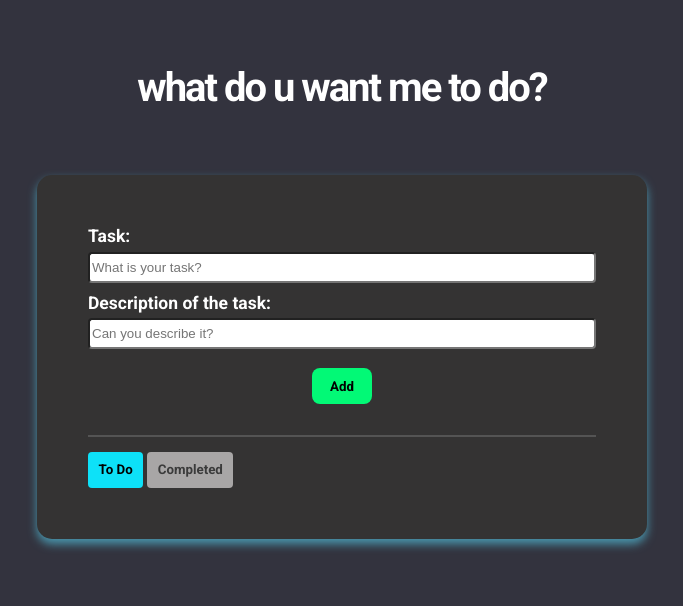
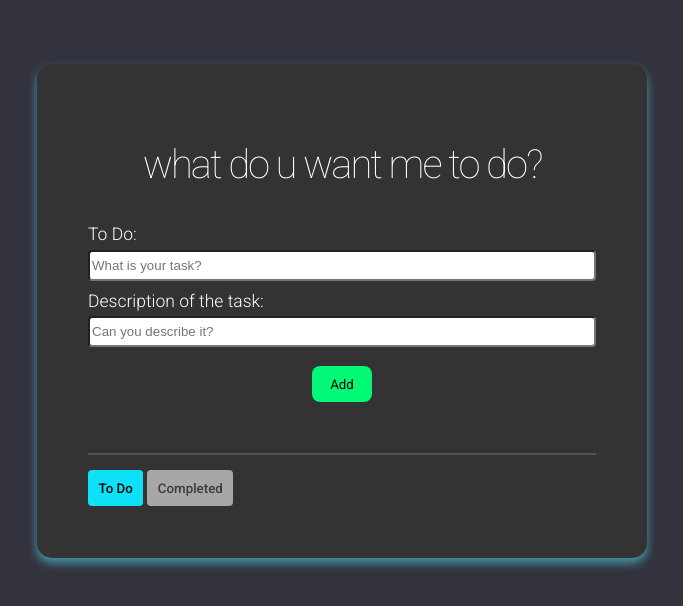
Before and after one commit to shewwww/todoApp, a React (Create React App) app: page / in a window 1280 px wide. Shown: the top 606 px of the page, without its empty margins (298-981 px from the left). Built offline with nearby package versions, Linux system fonts and the light colour scheme.

Commit message:
changed the overall font

```diff
--- a/src/App.css
+++ b/src/App.css
@@ -6,9 +6,9 @@ body{
   overflow: hidden;
 }
 
-h1{
-  text-align: center;
+.todo-input h1{
   font-family: 'Roboto', sans-serif;
+  font-weight: 55;
   font-size: 40px;
   letter-spacing: -2px;
   color:rgb(255, 255, 255);
@@ -18,17 +18,18 @@ h1{
 
 h3{
   font-family: 'Roboto', sans-serif;
-  font-size: 25px;
-  letter-spacing: 1px;
+  font-size: 20px;
+  letter-spacing: 2.5px;
   color: aliceblue;
   margin: 1px 0;
+  font-weight: 400;
 }
 
 p{
-  font-size: 16px;
-  font-weight: 400;
+  font-size: 14px;
+  font-weight: 350;
   font-family: 'Roboto', sans-serif;
-
+  letter-spacing: 1px;
   margin: 0;
 }
 
@@ -43,7 +44,7 @@ input:focus{
 label{
   font-family: 'Roboto', sans-serif;
   font-size: 17.5px;
-  font-weight: 550;
+  font-weight: 350;
 }
 
 .todo-wrapper{
@@ -64,7 +65,7 @@ label{
   justify-content: center;
   flex-wrap: wrap;
   border-bottom:  2px solid rgb(84, 84, 84);
-  padding-bottom: 6%;
+  padding-bottom: 10%;
   margin-bottom: 3%;
   gap: 10px;
 }
@@ -87,7 +88,7 @@ label{
   background-color: rgb(2, 249, 118);
   color: rgb(0, 0, 0);
   font-family: 'Roboto', sans-serif;
-  font-weight: 700;
+  font-weight: 400;
   border: none;
   border-radius: 8px;
   margin-top: 15%;
@@ -106,7 +107,7 @@ label{
   background-color: rgb(168, 166, 166);
   color: rgb(59, 59, 59);
   font-family: 'Roboto', sans-serif;
-  font-weight: 700;
+  font-weight: 500;
   border: none;
   margin-top: 3%;
   padding: 10.5px;
@@ -120,7 +121,7 @@ label{
   background-color: rgb(168, 166, 166);
   color: rgb(59, 59, 59);
   font-family: 'Roboto', sans-serif;
-  font-weight: 700;
+  font-weight: 500;
   border: none;
   margin-top: 1%;
   padding: 10.5px;
--- a/src/App.js
+++ b/src/App.js
@@ -136,11 +136,11 @@ function App() {
   //rendering part
   return (
     <div className="ToDoApp">
-      <h1>what do u want me to do?</h1>
       <div className="todo-wrapper">
         <div className="todo-input">
+          <h1>what do u want me to do?</h1>
           <div className="todo-input-item">
-            <label>Task: </label>
+            <label>To Do: </label>
             <input
               type="text"
               value={todo}
```
